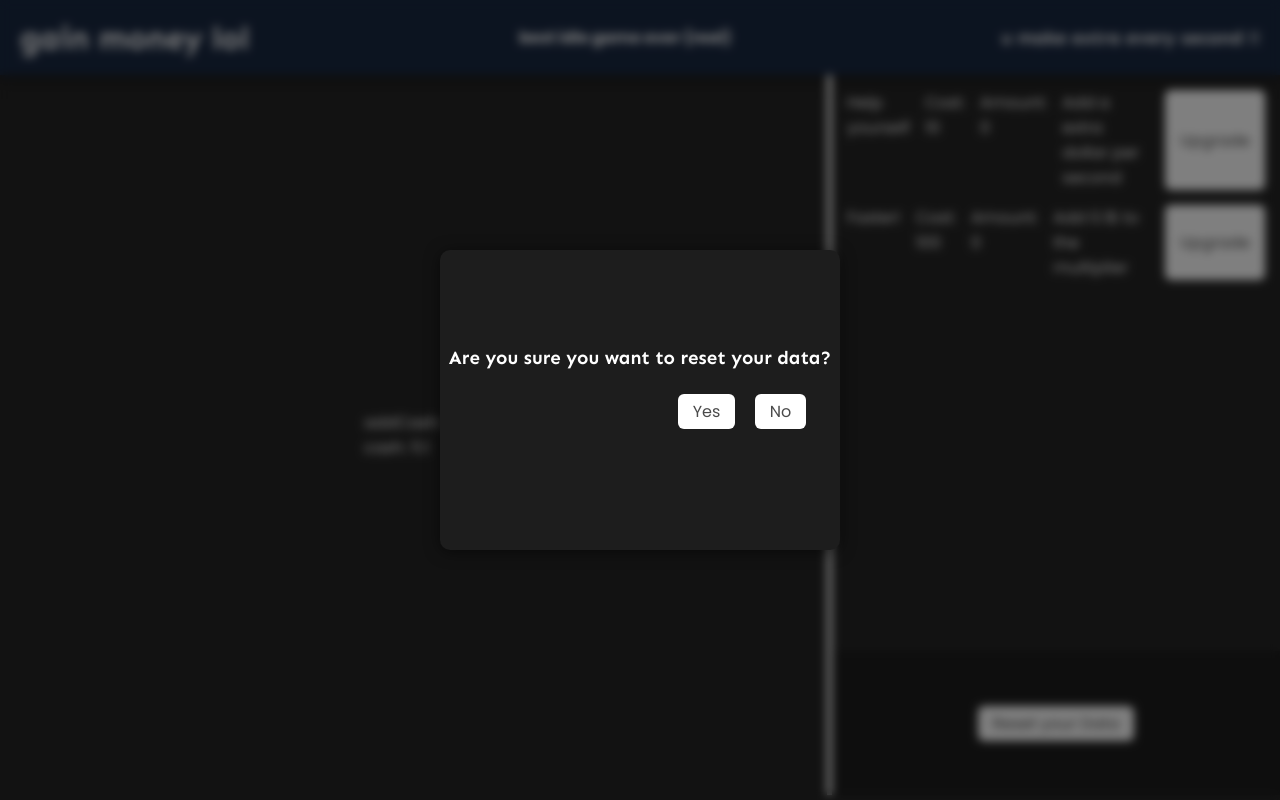
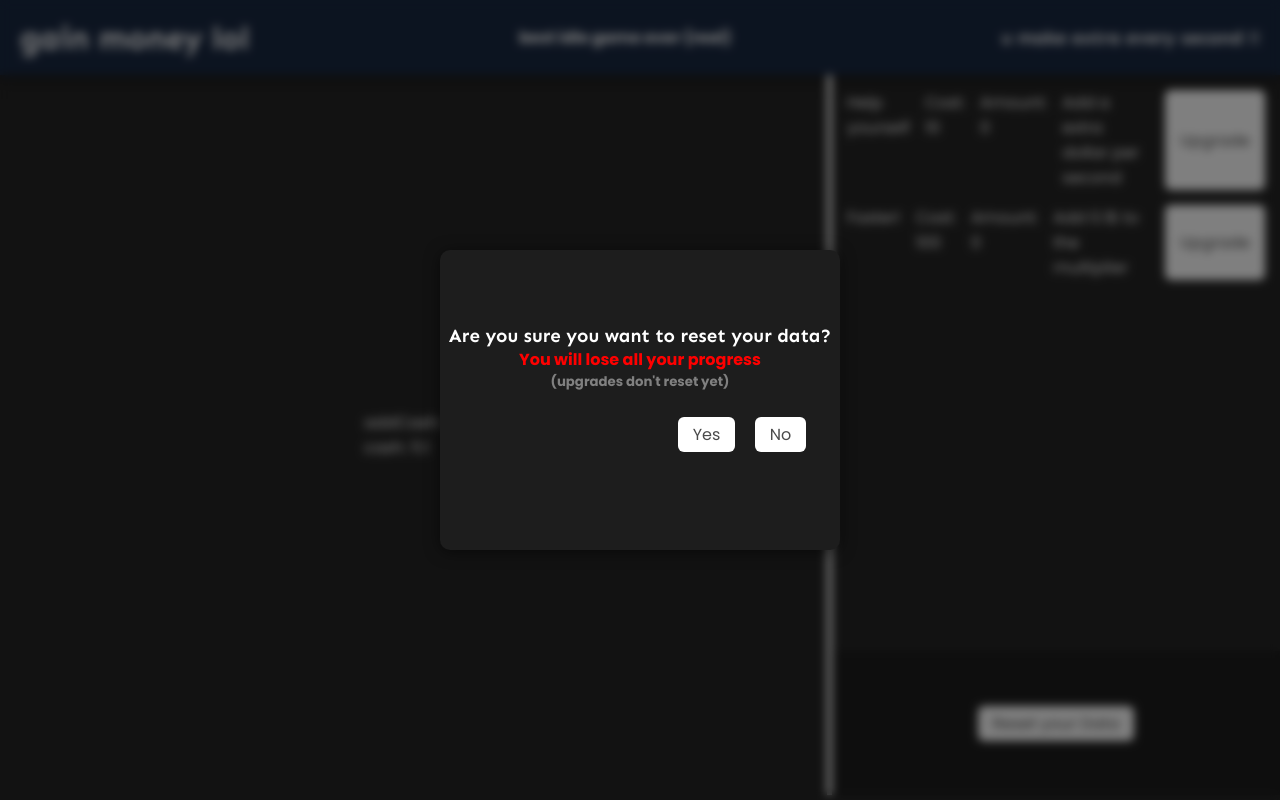
Before and after one commit to infuriating/idlesimulatortypething, a plain HTML site: page index.html in a window 1280 px wide. Both pictures are taken after a click on the button "Reset your Data". Drawn offline with Linux system fonts and the light colour scheme.

Commit message:
asdfasdf

```diff
--- a/index.html
+++ b/index.html
@@ -19,6 +19,8 @@
     <div id="reset_modal">
       <div id="reset_modal_content">
         <h3>Are you sure you want to reset your data?</h3>
+        <h4 style="color: red">You will lose all your progress</h4>
+        <h5 style="color: gray">(upgrades don't reset yet)</h5>
         <div id="reset_modal_buttons">
           <button onclick="resetData()">Yes</button>
           <button onclick="resetDataModalClose()">No</button>
--- a/style.css
+++ b/style.css
@@ -78,6 +78,7 @@ h3 {
 }
 
 #reset_modal {
+  text-align: center;
   position: fixed;
   top: 50%;
   left: 50%;
```
